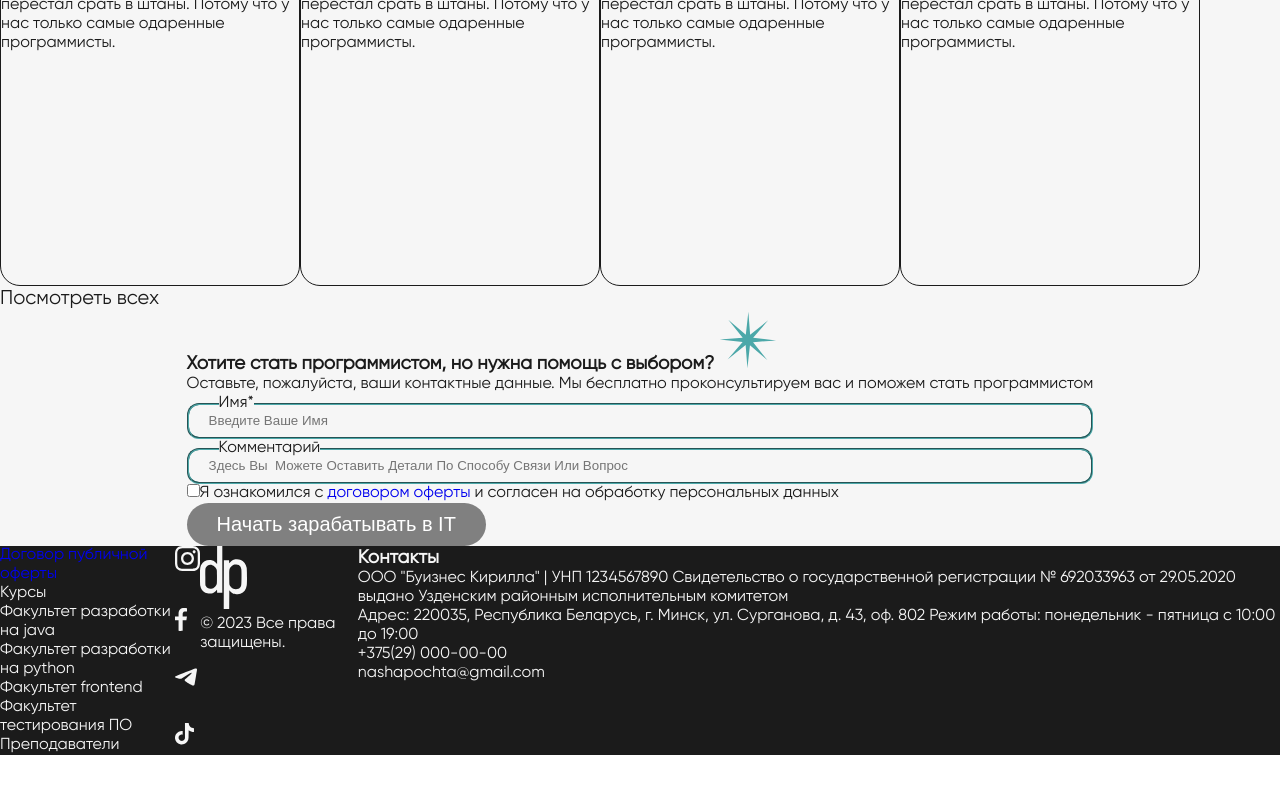
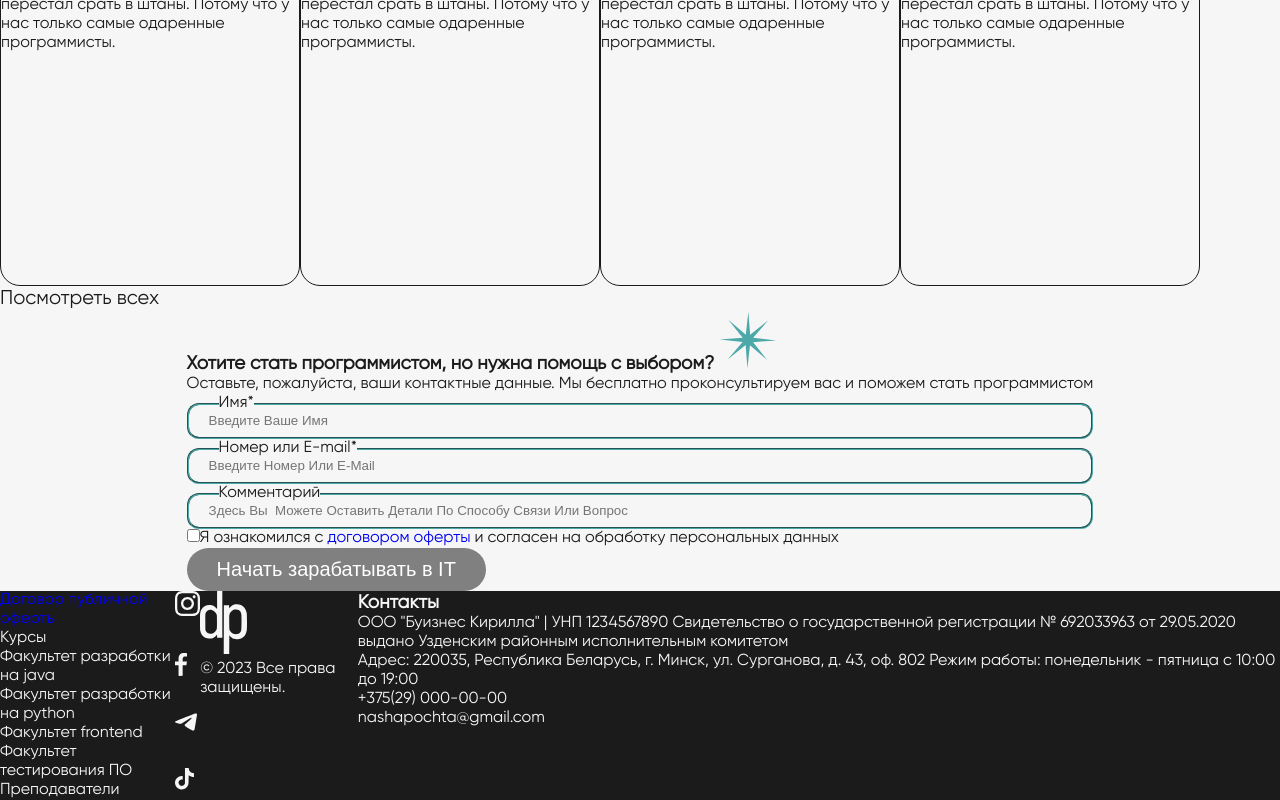
Before and after one commit to JoLiKs/dp124, a React (Create React App) app: page / in a window 1280 px wide. Shown: the part 4058-4858 px from the top of the page. Before the commit the page ends 4813 px from the top, so only its background shows below. Built offline with nearby package versions, Linux system fonts and the light colour scheme.

Commit message:
add new functional

```diff
--- a/src/Features/FeedbackComponent/FeedbackComponent.js
+++ b/src/Features/FeedbackComponent/FeedbackComponent.js
@@ -3,47 +3,15 @@ import { BurstStarIcon, Button, CheckBox, Input } from '../../Shared';
 
 const FeedbackComponent = () => {
     const [name, setName] = useState('');
+    const [phoneOrEmail, setPhoneOrEmail] = useState('');
     const [comment, setComment] = useState('');
     const [checkbox, setCheckbox] = useState(false);
 
-    const disabled = !name && !comment && !checkbox;
+    const disabled = !name && !phoneOrEmail && !checkbox;
 
     const handleSubmit = (event) => {
         event.preventDefault();
     };
-
-    // function setCursorPosition(pos, elem) {
-    //     elem.focus();
-    //
-    //     if (elem.setSelectionRange) elem.setSelectionRange(pos, pos);
-    //     else if (elem.createTextRange) {
-    //         var range = elem.createTextRange();
-    //
-    //         range.collapse(true);
-    //
-    //         range.moveEnd('character', pos);
-    //
-    //         range.moveStart('character', pos);
-    //
-    //         range.select();
-    //     }
-    // }
-    // function mask(event) {
-    //     var matrix = '+7 (___) ___ ____',
-    //         i = 0,
-    //         def = matrix.replace(/\D/g, ''),
-    //         val = this.value.replace(/\D/g, '');
-    //
-    //     if (def.length >= val.length) val = def;
-    //
-    //     this.value = matrix.replace(/./g, function (a) {
-    //         return /[_\d]/.test(a) && i < val.length ? val.charAt(i++) : i >= val.length ? '' : a;
-    //     });
-    //
-    //     if (event.type == 'blur') {
-    //         if (this.value.length == 2) this.value = '';
-    //     } else setCursorPosition(this.value.length, this);
-    // }
 
     return (
         <div>
@@ -56,6 +24,13 @@ const FeedbackComponent = () => {
             </p>
             <form onSubmit={handleSubmit}>
                 <Input type="text" legend="Имя*" placeholder="Введите ваше имя" value={name} onChange={setName} />
+                <Input
+                    type="text"
+                    legend="Номер или E-mail*"
+                    placeholder="Введите Номер или E-mail"
+                    value={phoneOrEmail}
+                    onChange={setPhoneOrEmail}
+                />
                 <Input
                     type="text"
                     legend="Комментарий"
```
